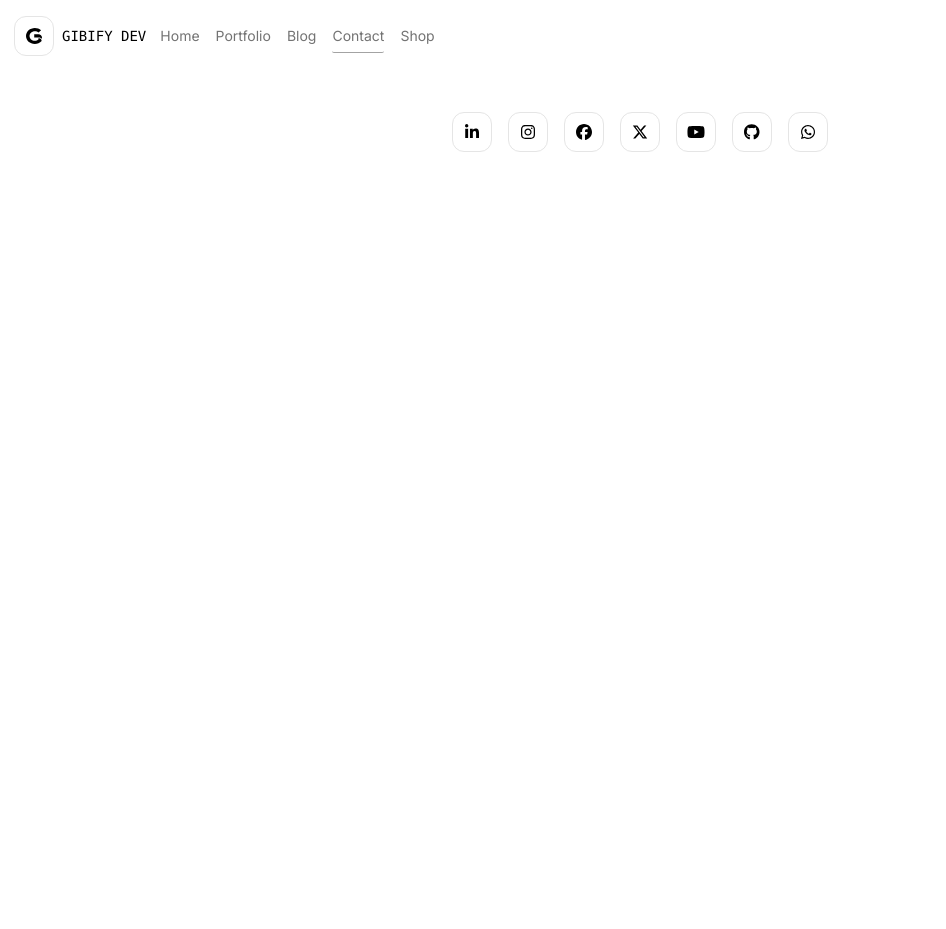
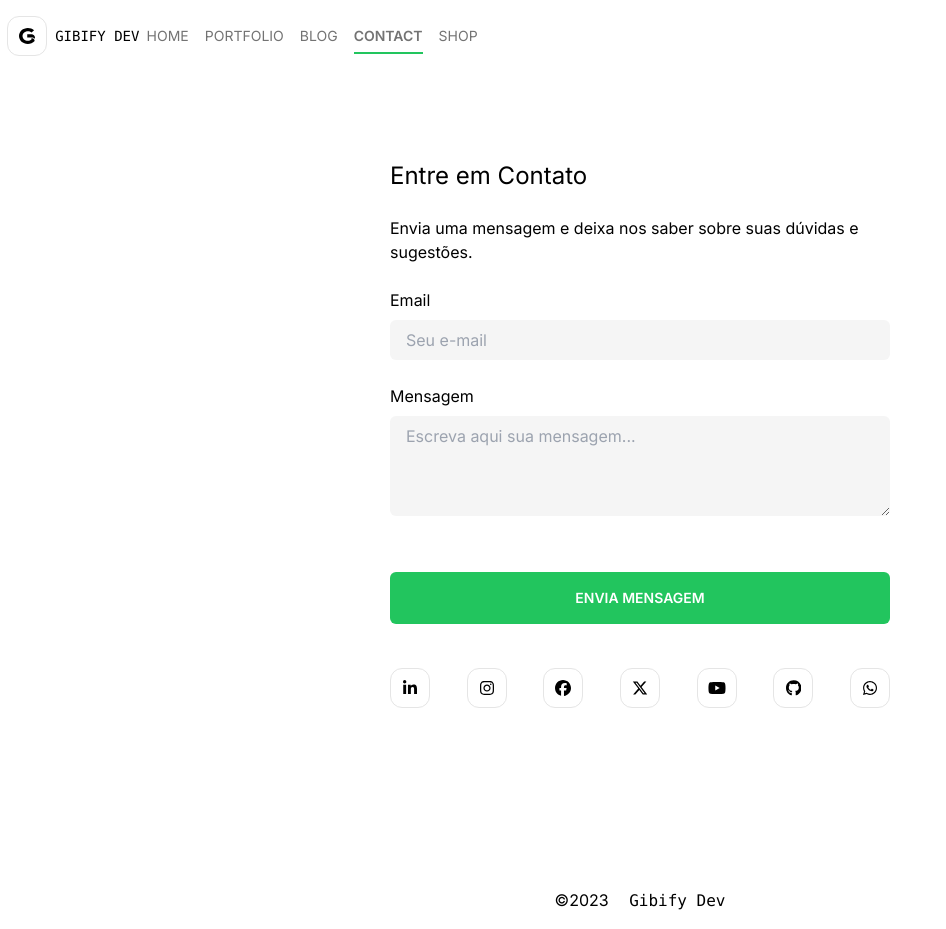
Before and after one commit to gibifydev/gibify-dev, a Next.js app: page /contact in a window 1280 px wide. Shown: the whole page, without its empty margins (0-946 px from the left). Before the commit the page ends 872 px from the top, so only its background shows below. Built offline with nearby package versions, Linux system fonts and the light colour scheme.

Commit message:
feat: footer and contact page

```diff
--- a/src/app/contact/page.tsx
+++ b/src/app/contact/page.tsx
@@ -1,5 +1,6 @@
 import { Metadata } from "next";
 import { SocialMediaLinks } from "@/components/contact-page/social-media-links";
+import { ConatctForm } from "@/components/contact-page/contact-form";
 
 export const metadata: Metadata = {
   title: 'Contact'
@@ -7,8 +8,12 @@ export const metadata: Metadata = {
 
 export default function ContactPage() {
   return (
-    <main className="flex min-h-screen flex-col items-center justify-between p-10">
-      <SocialMediaLinks />
+    <main className="flex min-h-screen flex-col items-center justify-between p-5 md:p-10">
+      <div>
+        <ConatctForm />
+        <SocialMediaLinks />
+      </div>
+
     </main>
   )
 }
--- a/src/app/globals.css
+++ b/src/app/globals.css
@@ -16,6 +16,7 @@
 
 a,
 input,
+textarea,
 button {
   @apply focus-visible:outline-none focus-visible:ring-2 focus-visible:ring-neutral-400 focus-visible:ring-offset-2 focus-visible:ring-offset-neutral-50 dark:focus-visible:ring-neutral-600 dark:focus-visible:ring-offset-neutral-900;
 }
--- a/src/app/layout.tsx
+++ b/src/app/layout.tsx
@@ -2,6 +2,7 @@ import type { Metadata } from 'next'
 import { Inter } from 'next/font/google'
 import './globals.css'
 import Navbar from '@/components/navbar'
+import { Footer } from '@/components/footer'
 
 const inter = Inter({ subsets: ['latin'] })
 
@@ -23,6 +24,7 @@ export default function RootLayout({
       <body className={inter.className}>
         <Navbar />
         {children}
+        <Footer />
       </body>
     </html>
   )
--- /dev/null
+++ b/src/components/contact-page/contact-form.tsx
@@ -0,0 +1,22 @@
+
+export function ConatctForm() {
+  return (
+    <form className="flex  flex-col gap-6 max-w-[500px] mt-12 w-full" >
+      <h1 className="text-2xl">Entre em Contato</h1>
+      <p className="text-md">
+        Envia uma mensagem e deixa nos saber sobre suas dúvidas e sugestões.
+      </p>
+      <div className="flex flex-col gap-2 w-full">
+        <label htmlFor="">Email</label>
+        <input type="text" placeholder="Seu e-mail" className="w-full px-4 py-2 rounded-md bg-neutral-100" />
+      </div>
+      <div className="flex flex-col gap-2 w-full">
+        <label htmlFor="">Mensagem</label>
+        <textarea placeholder="Escreva aqui sua mensagem..." className="w-full px-4 py-2 rounded-md min-h-[100px] bg-neutral-100" />
+      </div>
+      <button className="mt-8 w-full bg-green-500 p-4 rounded-md text-sm uppercase font-semibold text-white">
+        Envia Mensagem
+      </button>
+    </form >
+  )
+}
--- a/src/components/contact-page/social-media-links.tsx
+++ b/src/components/contact-page/social-media-links.tsx
@@ -7,8 +7,8 @@ export function SocialMediaLinks() {
   const links = data.social_media_links;
 
   return (
-    <div>
-      <ul className='flex gap-4'>
+    <div className='mt-11'>
+      <ul className='flex justify-between gap-4'>
         {links.map((link) => {
           return (
             <li key={link.name}
--- /dev/null
+++ b/src/components/footer/index.tsx
@@ -0,0 +1,11 @@
+
+export function Footer() {
+  const currentYear = new Date().getFullYear();
+  const copyrightDate = 2023 + (currentYear > 2023 ? `-${currentYear}` : '');
+
+  return (
+    <footer className="flex items-center justify-center p-4">
+      <p> &copy;{copyrightDate} <code className="ml-4">Gibify Dev</code></p>
+    </footer>
+  )
+}
--- a/src/components/navbar/desktop-menu.tsx
+++ b/src/components/navbar/desktop-menu.tsx
@@ -13,8 +13,8 @@ export function DesktopMenu({ menu }: { menu: Menu[] }) {
             <li key={item.title}>
               <Link
                 href={item.path}
-                className={clsx('text-neutral-500 py-2 rounded-sm  hover:border-b dark:text-white capitalize', {
-                  'border-b border-neutral-400': pathname === item.path,
+                className={clsx('text-neutral-500 py-2 rounded-xs  hover:border-b dark:text-white uppercase', {
+                  'border-b-2 border-green-500 text-green-500 font-semibold': pathname === item.path,
                 })}
               >
                 {item.title}
--- a/src/components/navbar/mobile-menu.tsx
+++ b/src/components/navbar/mobile-menu.tsx
@@ -71,7 +71,7 @@ export function MobileMenu({ menu }: { menu: Menu[] }) {
                   <ul className="flex w-full flex-col">
                     {menu.map((item: Menu) => (
                       <li
-                        className="py-2 text-xl text-black transition-colors hover:text-neutral-500 dark:text-white"
+                        className="py-2 text-xl text-black transition-colors hover:text-neutral-500 dark:text-white uppercase"
                         key={item.title}
                       >
                         <Link href={item.path} onClick={closeMobileMenu}>
```
